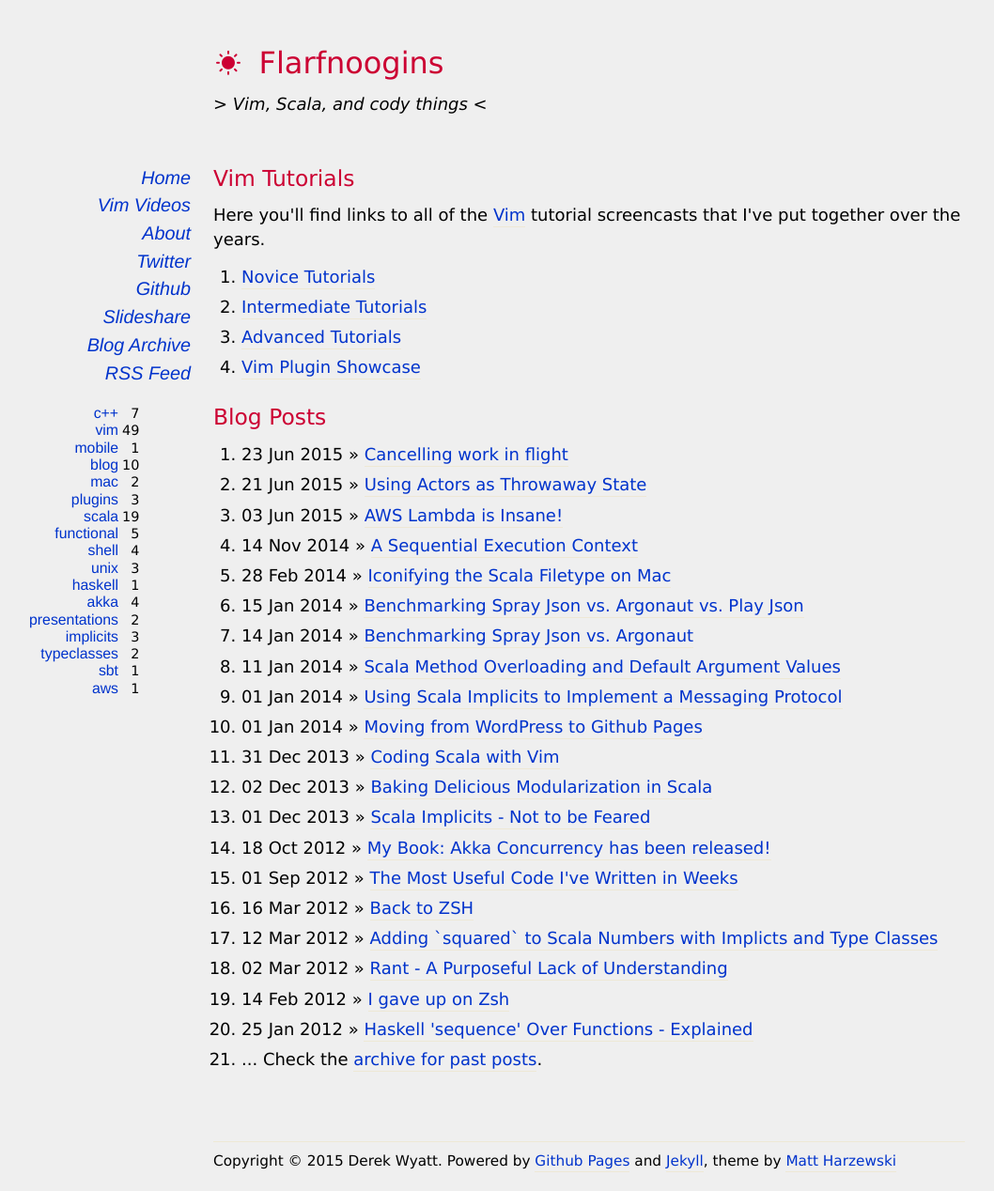
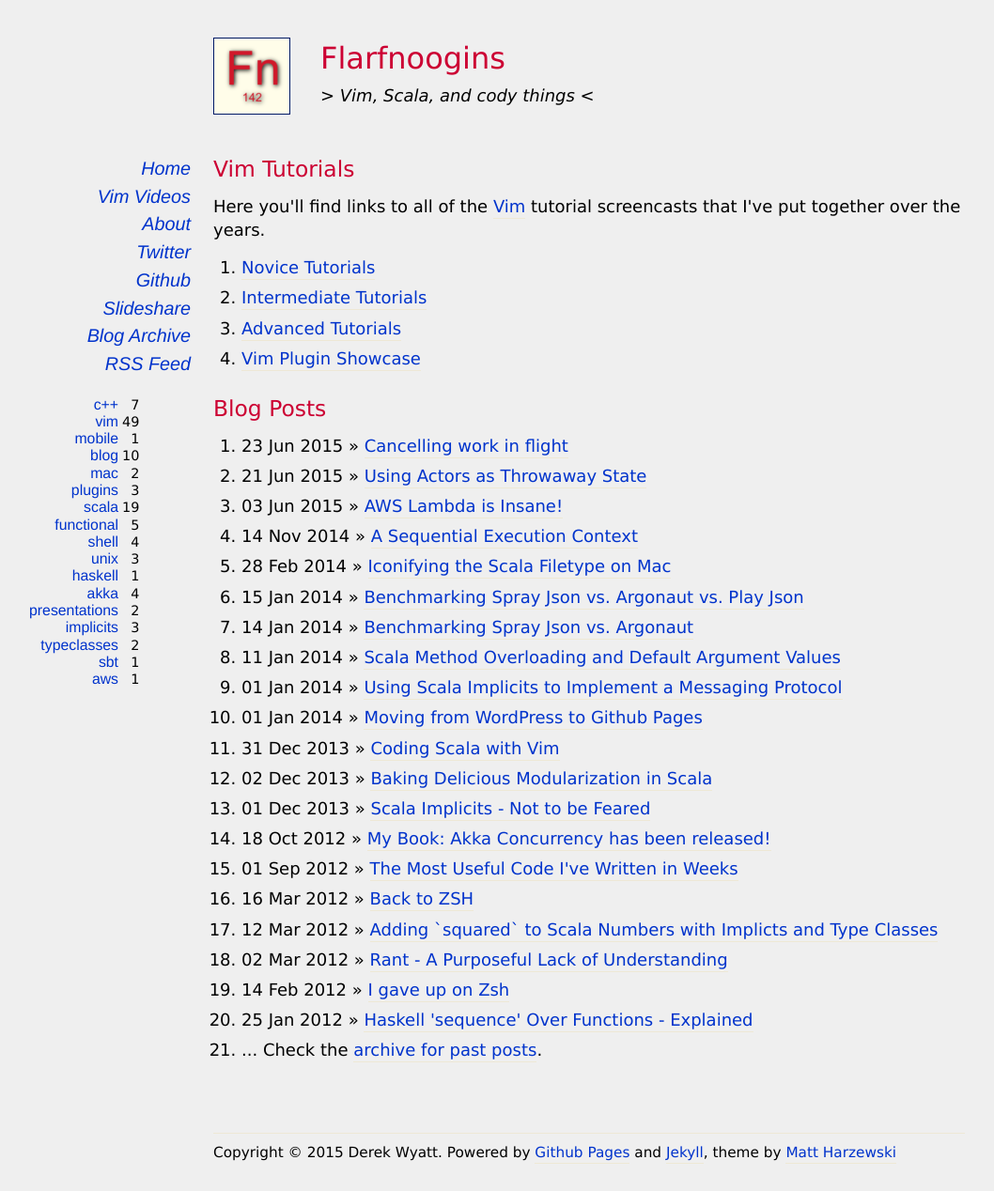
Before and after one commit to derekwyatt/derekwyatt.github.io, a Jekyll site: the page built from index.html, in a window 1280 px wide. Shown: the whole page at 94% size, without its empty margins (13-1071 px from the left). Built offline with Jekyll 4.4.1, drawn with Linux system fonts in a browser that asks for light colours; nearby versions of some CDN libraries; Markdown is read by kramdown in place of the engine named in the settings.

Commit message:
Added a new logo

```diff
--- a/_layouts/default.html
+++ b/_layouts/default.html
@@ -13,7 +13,7 @@
 <body>
 
   <header id="header">
-    <h1><a href="/"><i class="icon-sun"></i> {{ site.name }}</a></h1>
+    <h1><a href="/"><img src="/images/logo_80x80.png" class=logo /> {{ site.name }}</a></h1>
     <p><span class="description">&gt; {{ site.description }} &lt;</span></p>
   </header>
 
--- a/assets/css/colors-derek.css
+++ b/assets/css/colors-derek.css
@@ -72,6 +72,19 @@ img {
   padding-bottom: 10px;
   padding-left: 20px;
   border-radius: 5px 5px 5px 5px;
+}
+
+img.logo {
+	float: left;
+	margin: 0 1em 1em 0;
+  border-color: #001966;
+  border-width: 1px;
+  border-style: solid;
+  padding-top: 0px;
+  padding-right: 0px;
+  padding-bottom: 0px;
+  padding-left: 0px;
+  border-radius: 0px;
 }
 
 code {
```
Also changed, not shown: favicon.ico, images/logo_80x80.png (added), 1 other file.
